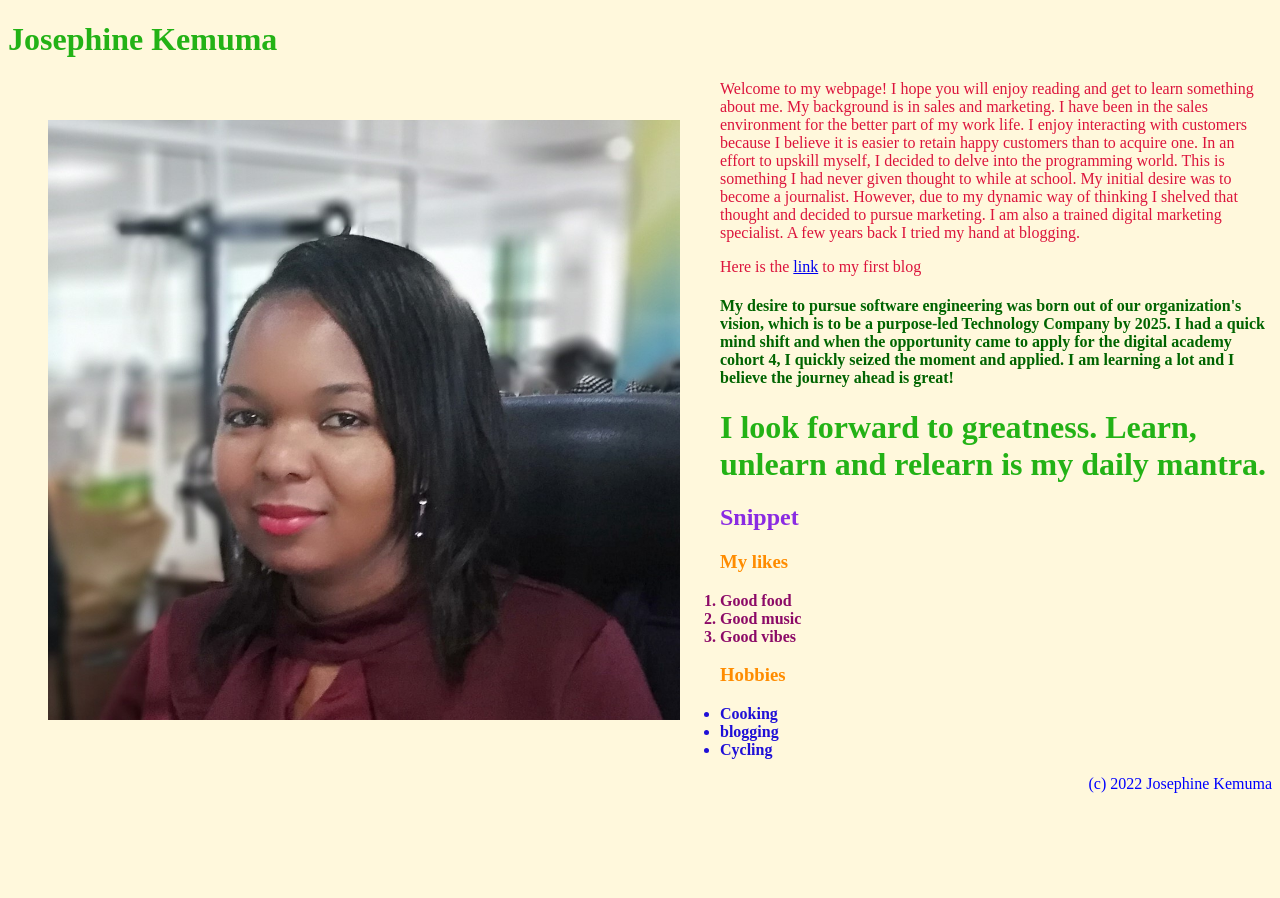
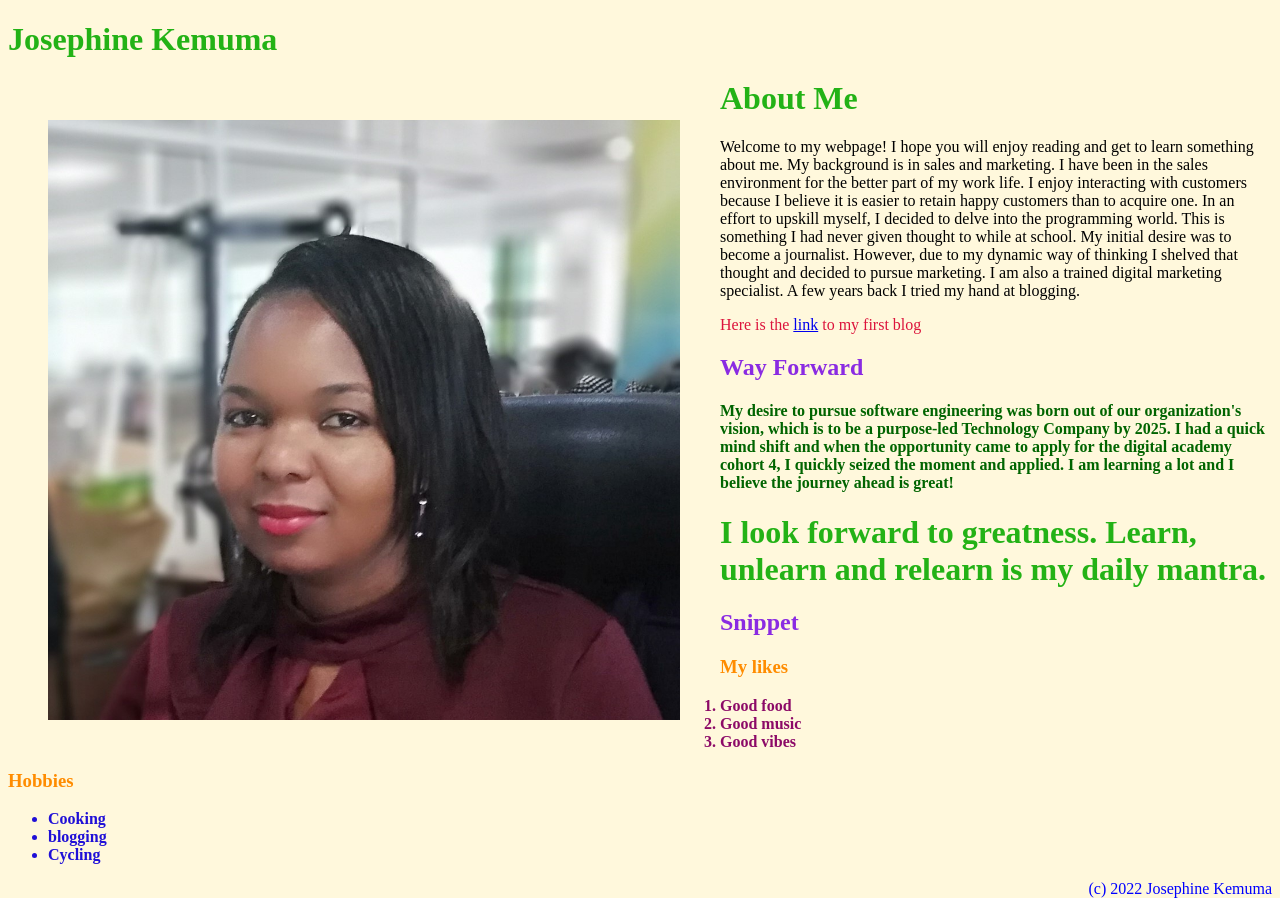
Before and after one commit to KemumaJ/JK-portfolio, a plain HTML site: page index.html in a window 1280 px wide. Before the commit the page ends 800 px from the top, so only its background shows below. Drawn offline with Linux system fonts and the light colour scheme.

Commit message:
added about me

```diff
--- a/CSS/style.css
+++ b/CSS/style.css
@@ -3,6 +3,8 @@ h1{
 }
 h2{
     color: blueviolet;
+    font-weight: bolder;
+    position: relative;
 }
 h4{
     color: darkgreen
--- a/index.html
+++ b/index.html
@@ -12,6 +12,7 @@
     <h1>Josephine Kemuma</h1>
     <img src="Images/WEB_PHOTO.jpg" alt="Image not available!">
     <p>
+        <h1>About Me</h1>
         Welcome to my webpage! I hope you will enjoy reading and get to learn something about me. My background is in sales and marketing.
         I have been in the sales environment for the better part of my work life. I enjoy interacting with customers because I believe
         it is easier to retain happy customers than to acquire one.
@@ -21,6 +22,8 @@
     </div>
         <a href=""></a>
         <p>Here is the <a href="https://www.briddabiz.blogspot.com"> link</a> to my first blog</p>
+
+        <h2 style="padding:0px;">Way Forward</h2>
 
         <h4>
             My desire to pursue software engineering was born out of our organization's vision, which is to be a purpose-led Technology Company
```
